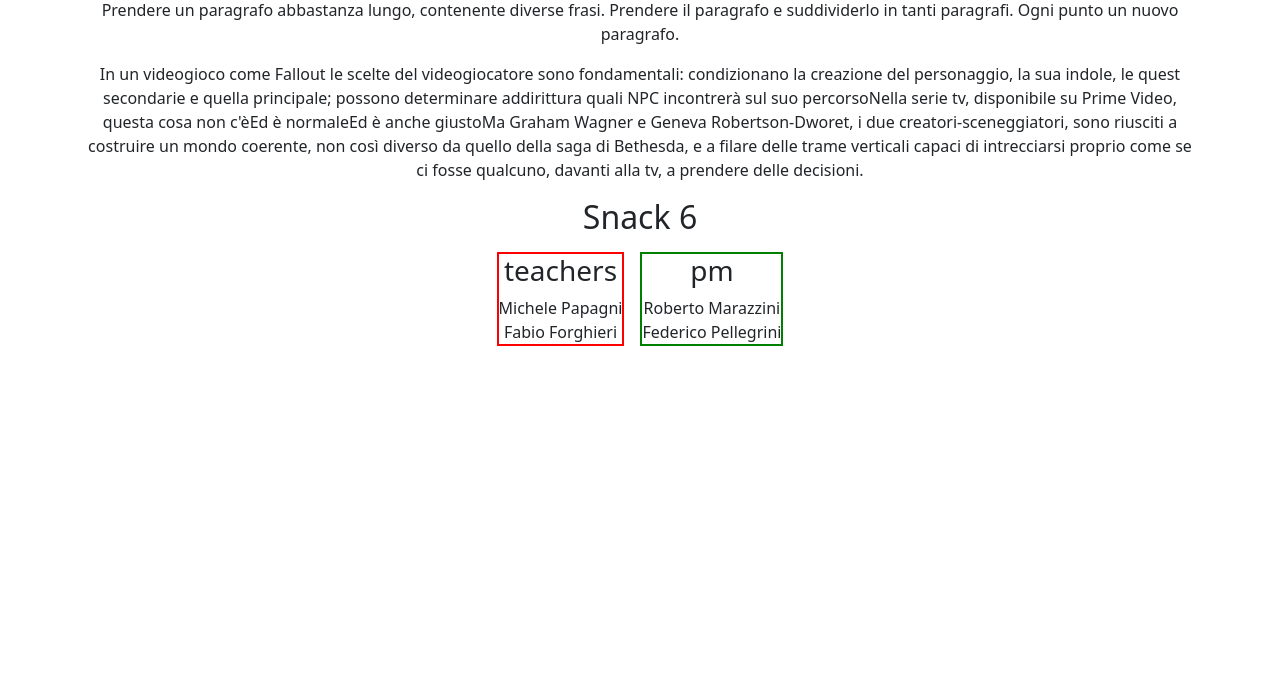
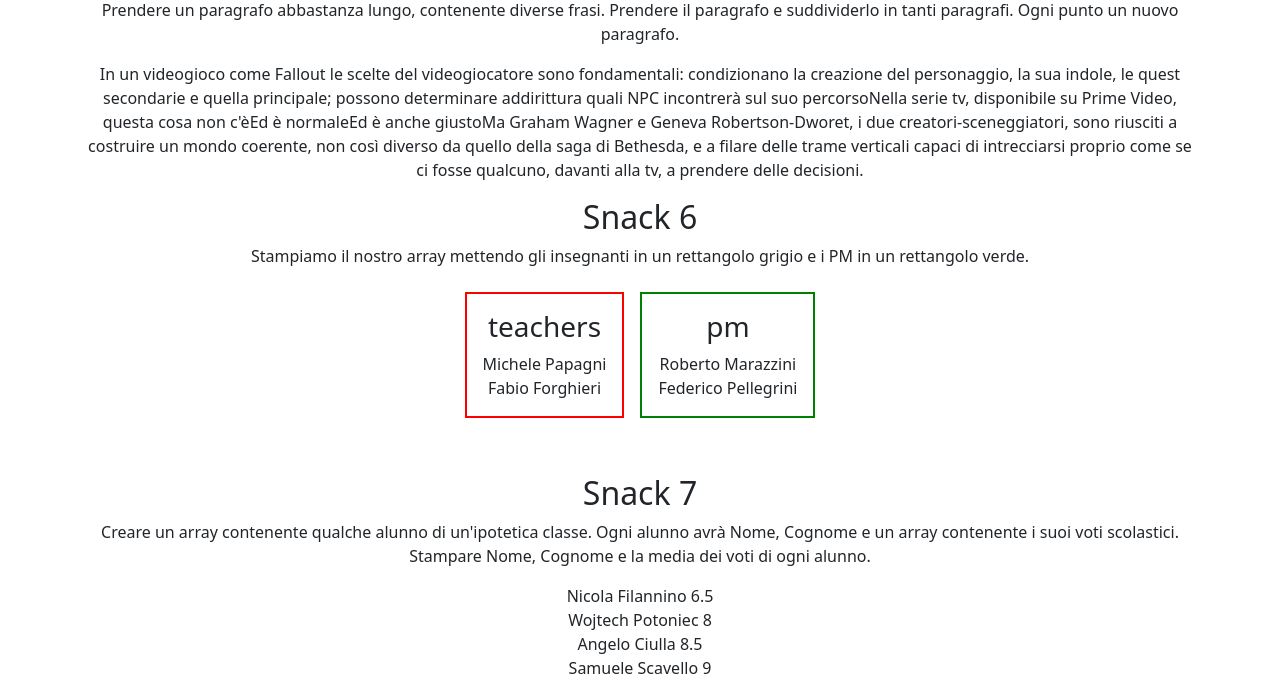
Before and after one commit to Aligern/php-snacks-b1, a PHP site: page / in a window 1280 px wide. Shown: the part 1746-2442 px from the top of the page. Before the commit the page ends 2092 px from the top, so only its background shows below. Run offline with PHP 8.4, Linux system fonts and the light colour scheme.

Commit message:
add snack 7

```diff
--- a/index.php
+++ b/index.php
@@ -150,7 +150,50 @@ function printPm($db) {
         }
     }
 }
+###################################### end snack 6 ########################################
 
+// snack 7 here
+$students = [
+       [
+           'name' => 'Nicola',
+           'lastname' => 'Filannino',
+           'voti' => [
+            'storia' => '7',
+            'matematica' => '6',
+           ]
+       ],
+       [
+           'name' => 'Wojtech',
+           'lastname' => 'Potoniec',
+           'voti' => [
+            'storia' => '6',
+            'matematica' => '10',
+           ]
+        ],
+        [
+            'name' => 'Angelo',
+            'lastname' => 'Ciulla',
+            'voti' => [
+             'storia' => '8',
+             'matematica' => '9',
+            ]
+        ],
+        [
+        'name' => 'Samuele',
+            'lastname' => 'Scavello',
+            'voti' => [
+             'storia' => '8',
+             'matematica' => '10',
+        ]
+    ]
+];
+
+function printStudents($students) {
+    foreach ($students as $student) {
+        $media = array_sum($student['voti']) / count($student['voti']);
+        echo $student['name'] . ' ' . $student['lastname'] . ' ' . $media . '<br>';
+    }
+}
 ?>
 
 <!DOCTYPE html>
@@ -158,19 +201,18 @@ function printPm($db) {
 <head>
     <meta charset="UTF-8">
     <meta name="viewport" content="width=device-width, initial-scale=1.0">
-
     <link href="https://cdn.jsdelivr.net/npm/bootstrap@5.3.3/dist/css/bootstrap.min.css" rel="stylesheet" integrity="sha384-QWTKZyjpPEjISv5WaRU9OFeRpok6YctnYmDr5pNlyT2bRjXh0JMhjY6hW+ALEwIH" crossorigin="anonymous">
-
     <link rel="stylesheet" href="css/style.css">
-
     <title>
         PhP Snacks 1
     </title>
 </head>
 
+<body>
+    <h1 class="text-center">
+        PhP Snacks
+    </h1>
 
-<body>
-    <h1 class="text-center"> PhP Snacks </h1>
     <!-- Snack 1 -->
     <div class="container text-center" >
         <h2>
@@ -258,14 +300,17 @@ function printPm($db) {
     <!-- snack 6 -->
     <div class="container text-center pb-5">
         <h2> Snack 6 </h2>
+        <p>
+        Stampiamo il nostro array mettendo gli insegnanti in un rettangolo grigio e i PM in un rettangolo verde.
+        </p>
         <div class="d-flex justify-content-center">
-            <div class="box red m-2">
+            <div class="box red m-2 p-3">
                 <?php
                 printTeachers($db);
                 ?>
             </div>
 
-            <div class="box green m-2">
+            <div class="box green m-2 p-3">
                 <?php
                 printPm($db);
                 ?>
@@ -273,5 +318,18 @@ function printPm($db) {
         </div>
     </div>
 
+    <!-- snack 7 -->
+    <div class="container text-center">
+        <h2> Snack 7 </h2>
+        <p>
+        Creare un array contenente qualche alunno di un'ipotetica classe. Ogni alunno avrà Nome, Cognome e un array contenente i suoi voti scolastici. Stampare Nome, Cognome e la media dei voti di ogni alunno.
+        </p>
+        <p>
+            <?php
+            printStudents($students);
+            ?>
+        </p>
+
+    </div>
 </body>
 </html>
```
